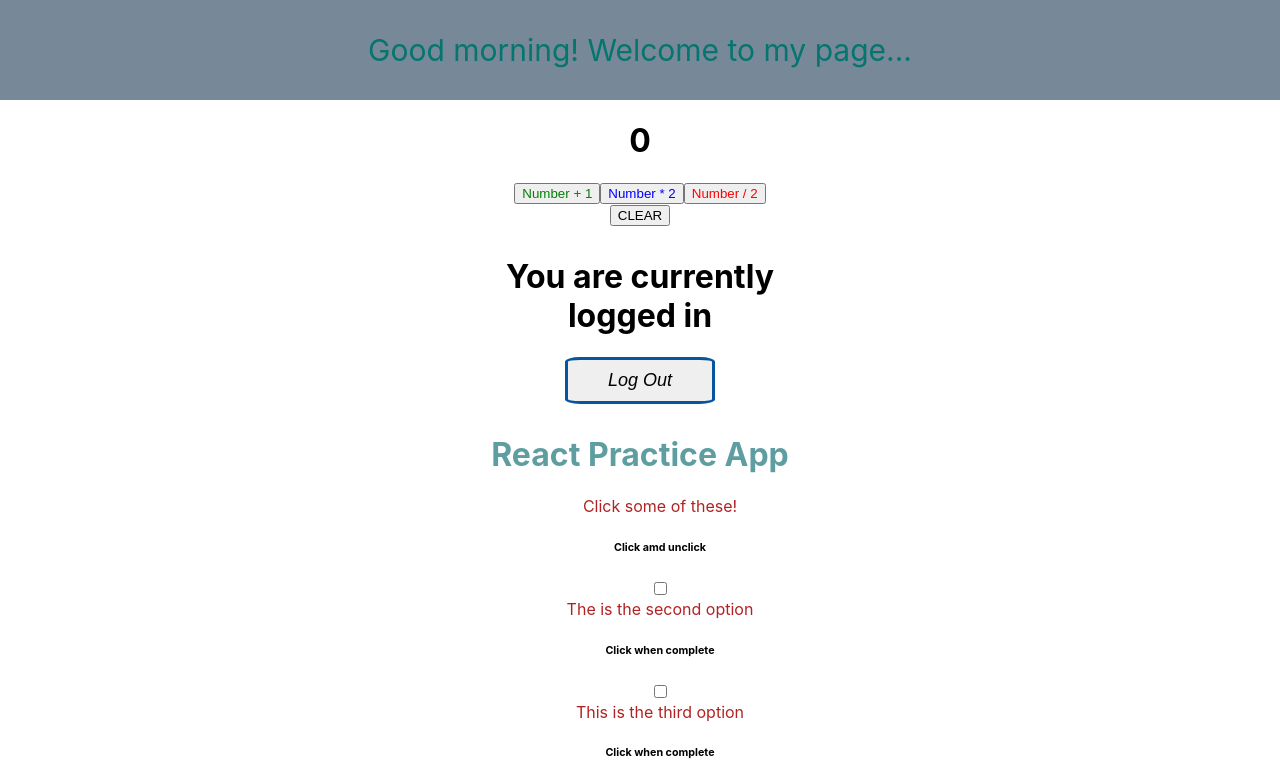
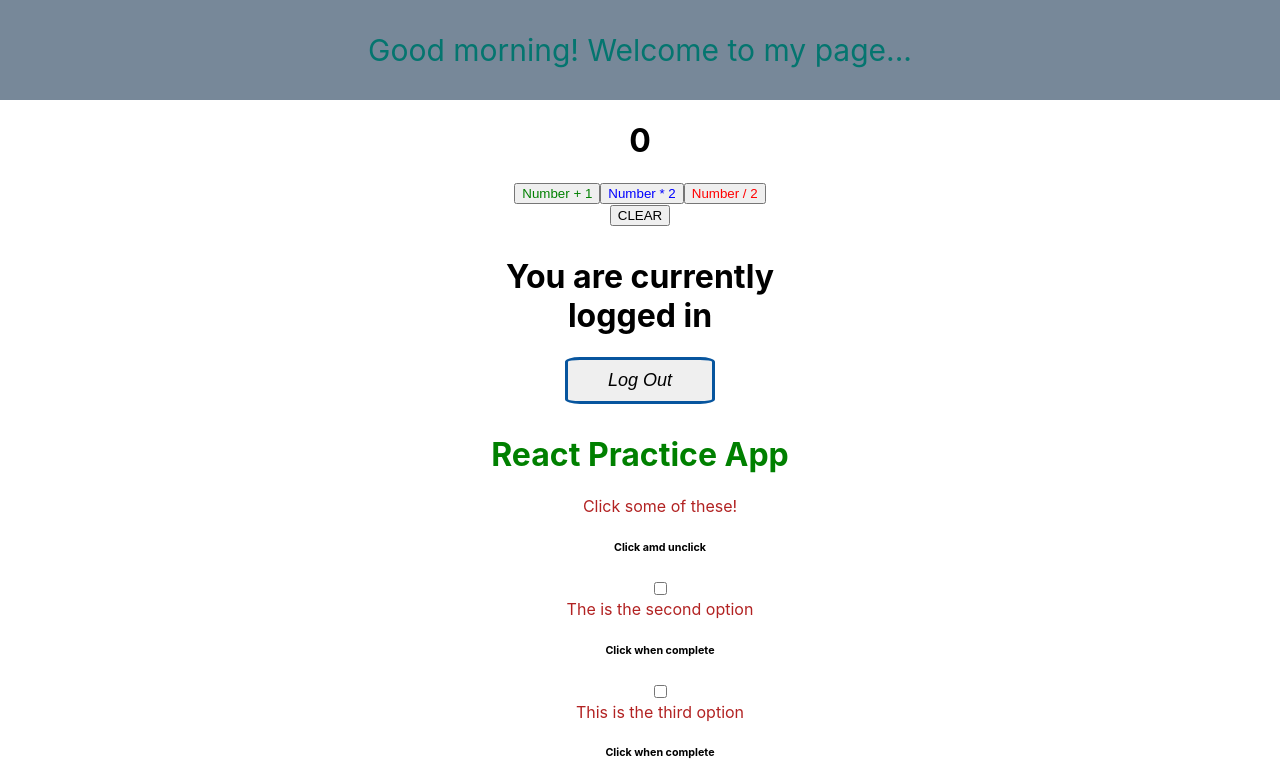
Before and after one commit to shanecolby/my_app_react, a React (Create React App) app: page / in a window 1280 px wide. Shown: the top 782 px of the page. Built offline with nearby package versions, Linux system fonts and the light colour scheme.

Commit message:
change color

```diff
--- a/src/components/MainContent.js
+++ b/src/components/MainContent.js
@@ -6,7 +6,7 @@ function MainContent() {
 
   return (
     <div className='mainContent'>
-      <h1>React Practice App</h1>
+      <h1 style={{ color: "green" }}>React Practice App</h1>
       <ul className="mainList">
         <li>Click some of these!</li>
         <h6 className="subText">Click amd unclick</h6>
```
